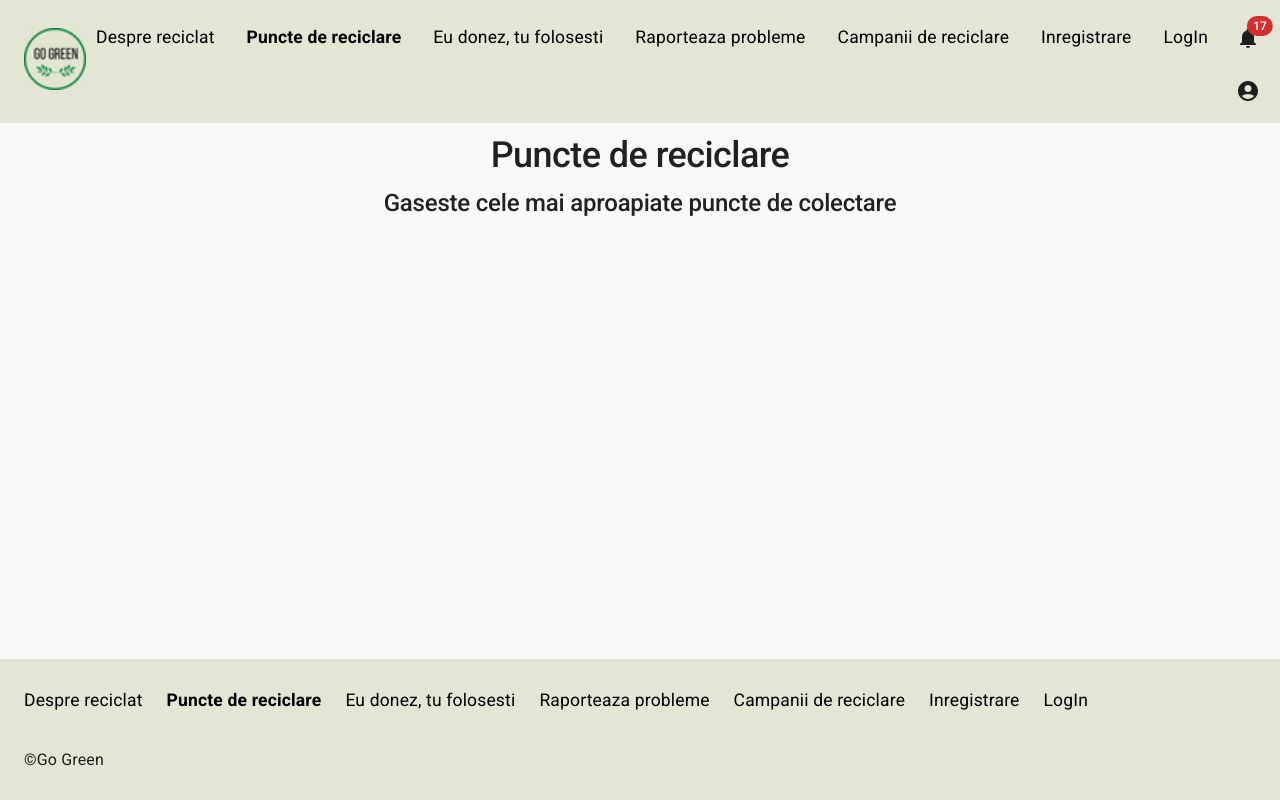
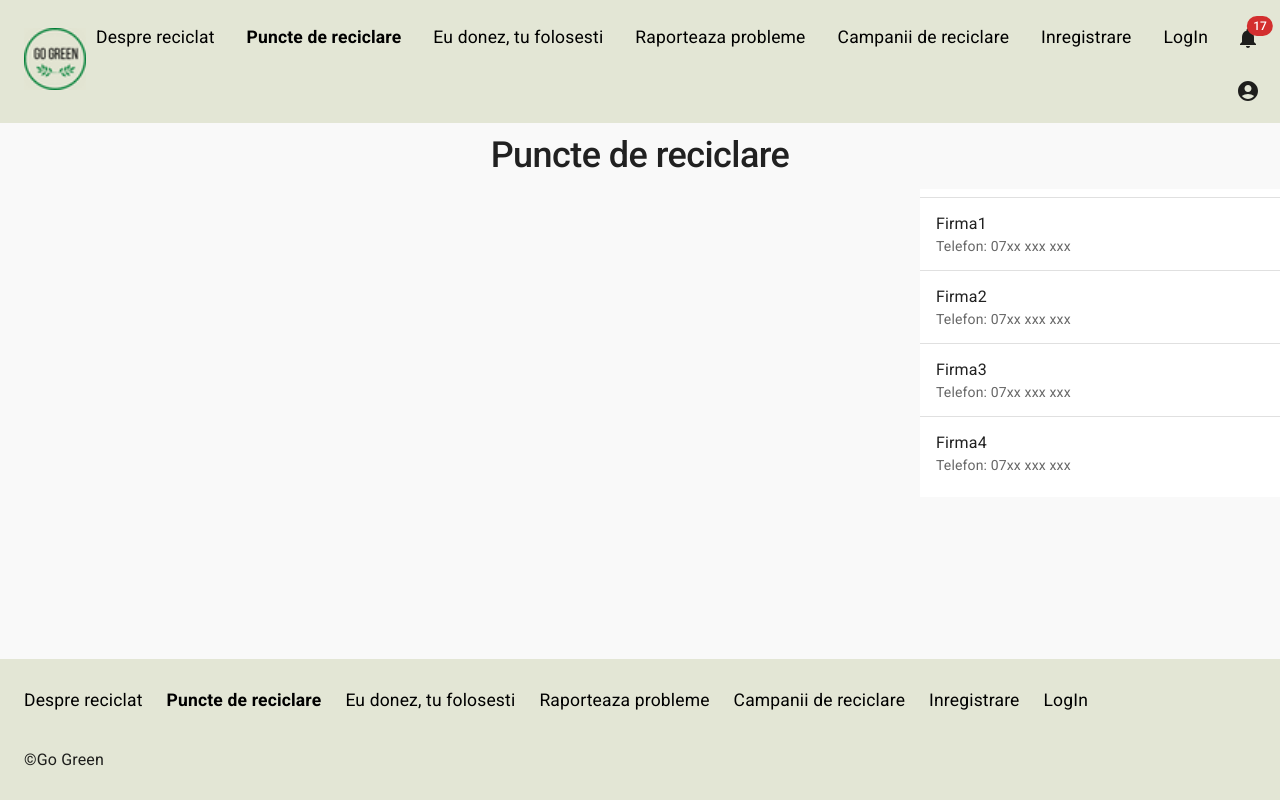
Before and after one commit to Sami2105/Frontend-Team2, a Next.js app in the folder reciclare/: page /PuncteReciclare in a window 1280 px wide. Built offline with nearby package versions, Linux system fonts and the light colour scheme.

Commit message:
I added a list and links for the buttons

```diff
--- a/reciclare/pages/PuncteReciclare.js
+++ b/reciclare/pages/PuncteReciclare.js
@@ -1,8 +1,16 @@
 import Layout from "components/layout/Layout";
+import { Container, Grid, Typography, Avatar, Box } from "@material-ui/core";
+import { makeStyles } from "@material-ui/core/styles";
 
 
-import { Container, Grid, Typography, Avatar } from "@material-ui/core";
-import { makeStyles } from "@material-ui/core/styles";
+import * as React from 'react';
+import List from '@mui/material/List';
+import ListItem from '@mui/material/ListItem';
+import ListItemAvatar from '@mui/material/ListItemAvatar';
+import ListItemText from '@mui/material/ListItemText';
+import BeachAccessIcon from '@mui/icons-material/BeachAccess';
+import Divider from '@mui/material/Divider';
+
 
 const useStyles = makeStyles((theme) => ({
   snsIcon: {
@@ -24,37 +32,56 @@ const PuncteReciclare = () => {
   const classes = useStyles();
   // use your picture
 
+
   return (
+
+
     <Layout
       // type your page title and page description.
-      title=" Puncte de reciclare "
-      description="Gaseste cele mai aproapiate puncte de colectare"
-    >
-      <Container maxWidth="md">
-        <Grid container direction="column" spacing={8}>
-          <Grid item>
+      title=" Puncte de reciclare ">
+
             <Typography variant="h1" align="center" gutterBottom>
             Puncte de reciclare
             </Typography>
-            <Typography variant="h2" align="center">
-            Gaseste cele mai aproapiate puncte de colectare
-            </Typography>
-          </Grid>
-          <Grid item container spacing={2} alignItems="center">
-            <Grid
-              item
-              container
-              md={4}
-              direction="column"
-              alignItems="center"
-              spacing={2}
-            >
 
-            </Grid>
+
+
+
+          <Grid   align="right" >
+
+          <List sx={{
+        width: '100%',
+        maxWidth: 360,
+        bgcolor: 'background.paper',
+      }}
+    >
+      <Divider component="li" />
+      <ListItem>
+        <ListItemText primary="Firma1" secondary="Telefon: 07xx xxx xxx" />
+      </ListItem>
+
+      <Divider component="li" />
+      <ListItem>
+        <ListItemText primary="Firma2" secondary="Telefon: 07xx xxx xxx" />
+      </ListItem>
+
+      <Divider component="li" />
+      <ListItem>
+        <ListItemText primary="Firma3" secondary="Telefon: 07xx xxx xxx" />
+      </ListItem>
+
+      <Divider component="li" />
+      <ListItem>
+        <ListItemText primary="Firma4" secondary="Telefon: 07xx xxx xxx" />
+      </ListItem>
+    </List>
+
+
 
           </Grid>
-        </Grid>
-      </Container>
+
+
+
     </Layout>
   );
 };
```
Also changed, not shown: reciclare/package.json (+21 -1 lines), reciclare/pages/index.js (+4 -8 lines), 1 other file (tests, documents, lock files or other folders).
